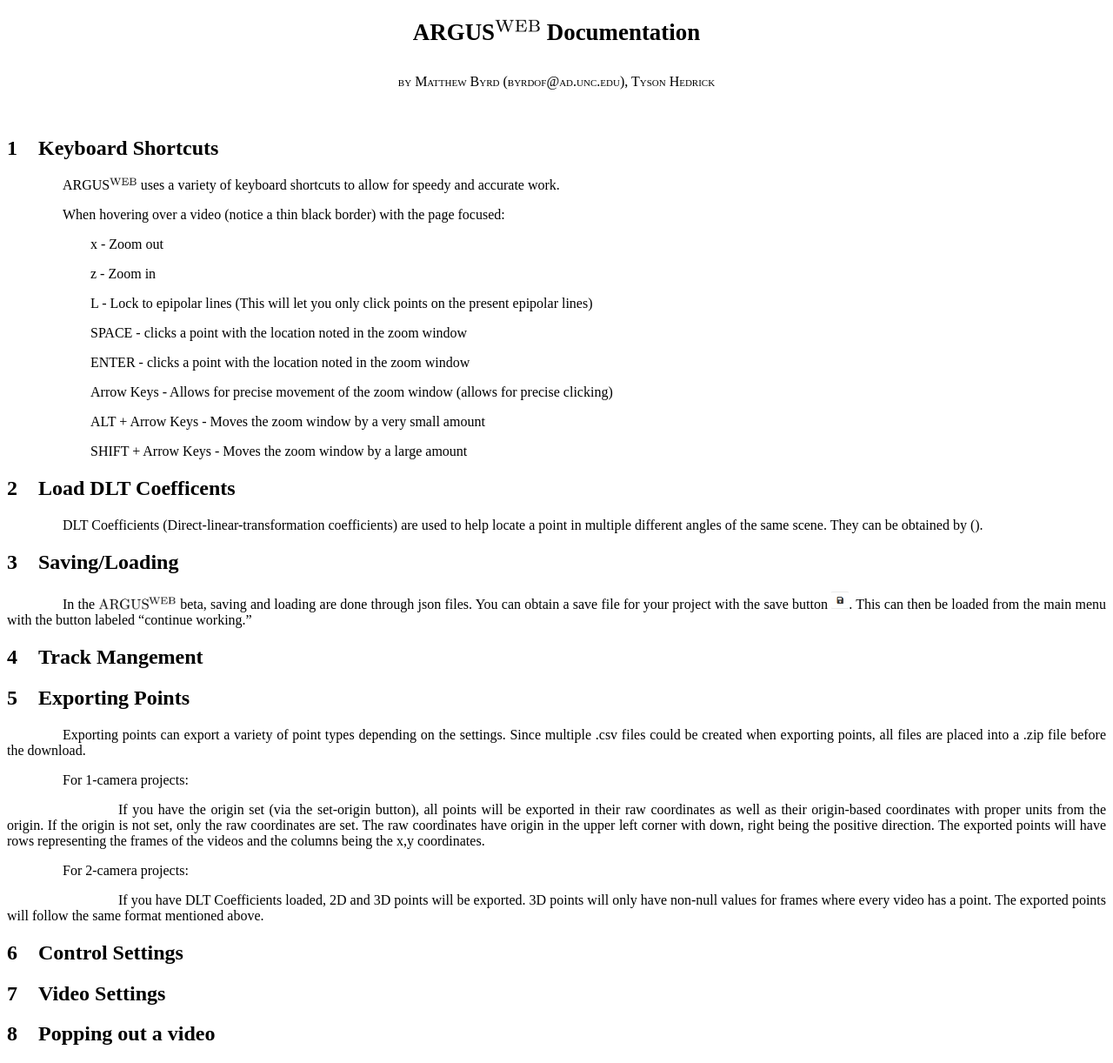
After one commit to ByrdOfAFeather/argus-web, a Django app: page /clicker/documentation in a window 1280 px wide. The commit adds this page. Shown: the whole page at 87% size. Run offline with Django 3.2, Linux system fonts and the light colour scheme.

Commit message:
Track management pagination Documentation Update home screen Bugfixes   - Canvas wouldn't draw focused point when auto-advance is disabled

```diff
--- a/CLICKER/static/js/video_api.js
+++ b/CLICKER/static/js/video_api.js
@@ -527,7 +527,7 @@ function sortByFrame(aPoint, bPoint) {
 function genericInputCleanUp(modalContentContainer, modal) {
     modalContentContainer.empty();
     modal.removeClass("is-active");
-    $("#blurrable").css("filter", "blur(0px)");
+    $(".blurrable").css("filter", "blur(0px)");
     // Removes any previous keyboard bindings prevent calling the function multiple times
     modal.off();
 }
@@ -566,7 +566,7 @@ function getGenericStringLikeInput(validate, callback, label, errorText, hasCanc
     input.val(" ");
 
     modal.addClass("is-active");
-    $("#blurrable").css("filter", "blur(5px)");
+    $(".blurrable").css("filter", "blur(5px)");
 
     modalContentContainer.fadeIn(300, function () {
         input.focus();
--- /dev/null
+++ b/CLICKER/templates/documentation.html
@@ -0,0 +1,150 @@
+<?xml version="1.0" encoding="UTF-8"?>
+<!DOCTYPE html PUBLIC "-//W3C//DTD XHTML 1.1//EN" "http://www.w3.org/TR/xhtml11/DTD/xhtml11.dtd">
+<html xmlns="http://www.w3.org/1999/xhtml" xmlns:x="https://www.texmacs.org/2002/extensions" xmlns:m="http://www.w3.org/1998/Math/MathML">
+  <head>
+    <title>ARGUS^WEB Documentation</title>
+    <meta content="TeXmacs 1.99.16" name="generator"></meta>
+    <style type="text/css">
+      body { text-align: justify } h5 { display: inline; padding-right: 1em }
+      h6 { display: inline; padding-right: 1em } table { border-collapse:
+      collapse } td { padding: 0.2em; vertical-align: baseline } dt { float:
+      left; min-width: 1.75em; text-align: right; padding-right: 0.75em;
+      font-weight: bold; } dd { margin-left: 2.75em; padding-bottom: 0.25em; }
+      dd p { padding-top: 0em; } .subsup { display: inline; vertical-align:
+      -0.2em } .subsup td { padding: 0px; text-align: left} .fraction {
+      display: inline; vertical-align: -0.8em } .fraction td { padding: 0px;
+      text-align: center } .wide { position: relative; margin-left: -0.4em }
+      .accent { position: relative; margin-left: -0.4em; top: -0.1em }
+      .title-block { width: 100%; text-align: center } .title-block p {
+      margin: 0px } .compact-block p { margin-top: 0px; margin-bottom: 0px }
+      .left-tab { text-align: left } .center-tab { text-align: center }
+      .balloon-anchor { border-bottom: 1px dotted #000000; outline: none;
+      cursor: help; position: relative; } .balloon-anchor [hidden] {
+      margin-left: -999em; position: absolute; display: none; }
+      .balloon-anchor: hover [hidden] { position: absolute; left: 1em; top:
+      2em; z-index: 99; margin-left: 0; width: 500px; display: inline-block; }
+      .balloon-body { } .ornament { border-width: 1px; border-style: solid;
+      border-color: black; display: inline-block; padding: 0.2em; } .right-tab
+      { float: right; position: relative; top: -1em; } .no-breaks {
+      white-space: nowrap; }
+    </style>
+  </head>
+  {% load static %}
+  <body>
+    <table class="title-block" style="margin-bottom: 2em">
+      <tr>
+        <td><table class="title-block" style="margin-top: 0.5em; margin-bottom: 0.5em">
+          <tr>
+            <td><font style="font-size: 168.2%"><strong>ARGUS<img src="{% static 'images/DocumentationWeb.png' %}" style="margin-left: -0.0124121212121212em; margin-bottom: -0.0248242424242424em; margin-right: -0.0248242424242424em; margin-top: -0.022690909090909em; vertical-align: 0em; height: 0.917236363636364em"></img>
+            Documentation</strong></font></td>
+          </tr>
+        </table><div class="compact-block" style="margin-top: 1em; margin-bottom: 1em">
+          <table class="title-block">
+            <tr>
+              <td><p style="margin-top: 0.5em; margin-bottom: 0.5em">
+                <div style="display: inline">
+                  <span style="margin-left: 0pt"></span>
+                </div>
+                <table style="display: inline-table; vertical-align: middle">
+                  <tbody><tr>
+                    <td style="text-align: center; padding-left: 0em; padding-right: 0em; padding-bottom: 0em; padding-top: 0em; width: 100%"><center>
+                      <p>
+                        <class style="font-variant: small-caps">by Matthew Byrd (byrdof@ad.unc.edu),
+                        Tyson Hedrick</class>
+                      </p>
+                    </center></td>
+                  </tr></tbody>
+                </table>
+              </p></td>
+            </tr>
+          </table>
+        </div></td>
+      </tr>
+    </table>
+    <h2 id="auto-1">1<span style="margin-left: 1em"></span>Keyboard Shortcuts<span style="margin-left: 1em"></span></h2>
+    <p>
+      <span style="margin-left: 4em"></span>ARGUS<img src="{% static 'images/DocumentationWeb.png' %}" style="margin-left: -0.0124121212121212em; margin-bottom: -0.0248242424242424em; margin-right: -0.0248242424242424em; margin-top: -0.022690909090909em; vertical-align: 0em; height: 0.917236363636364em"></img> uses a variety of
+      keyboard shortcuts to allow for speedy and accurate work.
+    </p>
+    <p>
+      <span style="margin-left: 4em"></span>When hovering over a video (notice a thin black
+      border) with the page focused:
+    </p>
+    <p>
+      <span style="margin-left: 6em"></span>x - Zoom out
+    </p>
+    <p>
+      <span style="margin-left: 6em"></span>z - Zoom in
+    </p>
+    <p>
+      <span style="margin-left: 6em"></span>L - Lock to epipolar lines (This will let you only
+      click points on the present epipolar lines)
+    </p>
+    <p>
+      <span style="margin-left: 6em"></span>SPACE - clicks a point with the location noted in
+      the zoom window
+    </p>
+    <p>
+      <span style="margin-left: 6em"></span>ENTER - clicks a point with the location noted in
+      the zoom window
+    </p>
+    <p>
+      <span style="margin-left: 6em"></span>Arrow Keys - Allows for precise movement of the zoom
+      window (allows for precise clicking)
+    </p>
+    <p>
+      <span style="margin-left: 6em"></span>ALT + Arrow Keys - Moves the zoom window by a very
+      small amount
+    </p>
+    <p>
+      <span style="margin-left: 6em"></span>SHIFT + Arrow Keys - Moves the zoom window by a
+      large amount
+    </p>
+    <h2 id="auto-2">2<span style="margin-left: 1em"></span>Load DLT Coefficents<span style="margin-left: 1em"></span></h2>
+    <p>
+      <span style="margin-left: 4em"></span>DLT Coefficients (Direct-linear-transformation
+      coefficients) are used to help locate a point in multiple different
+      angles of the same scene. They can be obtained by ().
+    </p>
+    <h2 id="auto-3">3<span style="margin-left: 1em"></span>Saving/Loading<span style="margin-left: 1em"></span></h2>
+    <p>
+      <span style="margin-left: 4em"></span>In the <img src="{% static 'images/DocumentationArgusWeb.png' %}" style="margin-left: -0.0248242424242424em; margin-bottom: -0.0620606060606061em; margin-right: -0.0248242424242422em; margin-top: -0.0226909090909091em; vertical-align: 0em; height: 0.954327272727273em"></img> beta, saving and
+      loading are done through json files. You can obtain a save file for your
+      project with the save button <span class="no-breaks"><img class="image" src="{% static 'images/DocumentationSave.png' %}" height="20"
+      width="20"></img>.</span> This can then be loaded from the main menu with
+      the button labeled &ldquo;continue working.&rdquo;
+    </p>
+    <h2 id="auto-4">4<span style="margin-left: 1em"></span>Track Mangement<span style="margin-left: 1em"></span></h2>
+    <h2 id="auto-5">5<span style="margin-left: 1em"></span>Exporting Points<span style="margin-left: 1em"></span></h2>
+    <p>
+      <span style="margin-left: 4em"></span>Exporting points can export a variety of point types
+      depending on the settings. Since multiple .csv files could be created
+      when exporting points, all files are placed into a .zip file before the
+      download.
+    </p>
+    <p>
+      <span style="margin-left: 4em"></span>For 1-camera projects:
+    </p>
+    <p>
+      <span style="margin-left: 8em"></span>If you have the origin set (via the set-origin
+      button), all points will be exported in their raw coordinates as well as
+      their origin-based coordinates with proper units from the origin. If the
+      origin is not set, only the raw coordinates are set. The raw coordinates
+      have origin in the upper left corner with down, right being the positive
+      direction. The exported points will have rows representing the frames of
+      the videos and the columns being the x,y coordinates.
+    </p>
+    <p>
+      <span style="margin-left: 4em"></span>For 2-camera projects:
+    </p>
+    <p>
+      <span style="margin-left: 8em"></span>If you have DLT Coefficients loaded, 2D and 3D
+      points will be exported. 3D points will only have non-null values for
+      frames where every video has a point. The exported points will follow
+      the same format mentioned above.
+    </p>
+    <h2 id="auto-6">6<span style="margin-left: 1em"></span>Control Settings<span style="margin-left: 1em"></span></h2>
+    <h2 id="auto-7">7<span style="margin-left: 1em"></span>Video Settings<span style="margin-left: 1em"></span></h2>
+    <h2 id="auto-8">8<span style="margin-left: 1em"></span>Popping out a video<span style="margin-left: 1em"></span></h2>
+  </body>
+</html>
--- a/CLICKER/urls.py
+++ b/CLICKER/urls.py
@@ -5,5 +5,6 @@ from . import views
 app_name = 'clicker'
 urlpatterns = [
     path('', views.clicker_index, name="clicker-index"),
-    path('popped_window', views.pop_out_window, name="popped-window")
+    path('popped_window', views.pop_out_window, name="popped-window"),
+    path('documentation', views.documentation, name="documentation")
 ]
--- a/CLICKER/views.py
+++ b/CLICKER/views.py
@@ -7,3 +7,7 @@ def clicker_index(request):
 
 def pop_out_window(request):
     return render(request, "pop_out.html")
+
+
+def documentation(request):
+    return render(request, "documentation.html")
```
Also changed, not shown: CLICKER/static/css/clicker_index.css (+9 -0 lines), CLICKER/static/js/clicker.js (+14 -13 lines), CLICKER/static/js/render_widgets.js (+101 -47 lines), CLICKER/static/js/window_manager.js (+19 -12 lines), CLICKER/templates/clicker_index.html (+61 -59 lines), CLICKER/static/images/DocumentationArgusWeb.png (added), CLICKER/static/images/DocumentationSave.png (added), CLICKER/static/images/DocumentationWeb.png (added), CLICKER/static/images/Research_logo_white_h.png (added), 3 other files.
